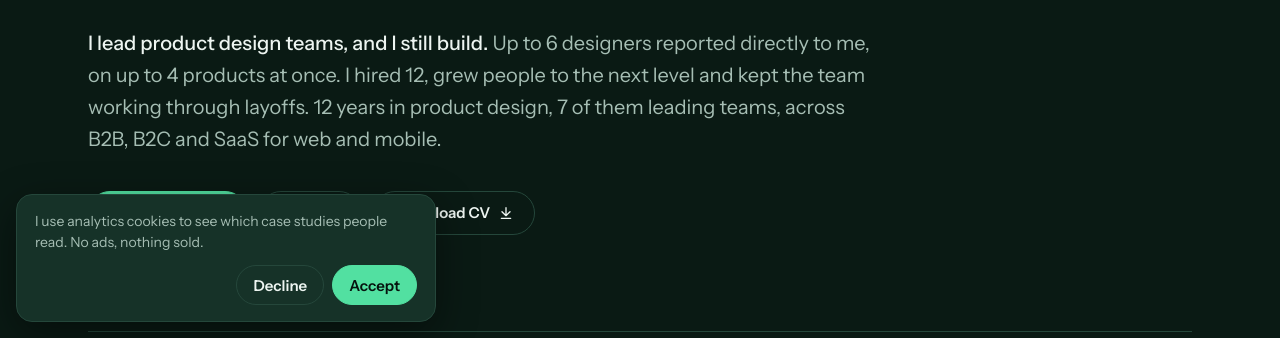
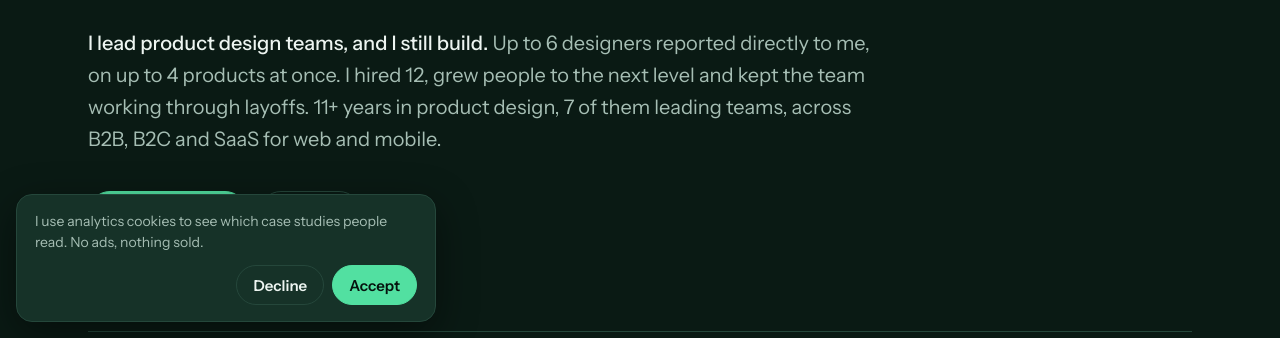
Before and after one commit to ilja2z/ilja2z.github.io, a plain HTML site: page index.html in a window 1280 px wide. Shown: the part 462-800 px from the top of the page. Drawn offline with nearby package versions, Linux system fonts and the light colour scheme.

Commit message:
Revert preview comment changes: back to 11+ years, two hero buttons
Requested in Vercel preview comments.

Co-Authored-By: Claude Opus 5.5 <noreply@anthropic.com>
Claude-Session: https://claude.ai/code/session_018u1JwXUpcHViKEiGepreJp

```diff
--- a/index.html
+++ b/index.html
@@ -44,11 +44,10 @@
 <main id="main">
   <div class="wrap hero">
     <h1>Illia <span class="last">Vostrikov</span><span class="role">Head of Design</span></h1>
-    <p class="lede"><strong>I lead product design teams, and I still build.</strong> Up to 6 designers reported directly to me, on up to 4 products at once. I hired 12, grew people to the next level and kept the team working through layoffs. 12 years in product design, 7 of them leading teams, across B2B, B2C and SaaS for web and mobile.</p>
+    <p class="lede"><strong>I lead product design teams, and I still build.</strong> Up to 6 designers reported directly to me, on up to 4 products at once. I hired 12, grew people to the next level and kept the team working through layoffs. 11+ years in product design, 7 of them leading teams, across B2B, B2C and SaaS for web and mobile.</p>
     <div class="hero-actions">
       <a class="btn primary" href="#case-studies">See case studies</a>
       <a class="btn" href="https://www.linkedin.com/in/ilja2z/" target="_blank" rel="noopener">LinkedIn</a>
-      <a class="btn" href="/assets/Illia_Vostrikov_Head_of_Design_CV_2026.pdf" download>Download CV <svg width="16" height="16" viewBox="0 0 24 24" fill="none" stroke="currentColor" stroke-width="2" stroke-linecap="round" stroke-linejoin="round" aria-hidden="true"><path d="M12 4v12M6 10l6 6 6-6M5 20h14"/></svg></a>
     </div>
 
     <div class="clients">
```
